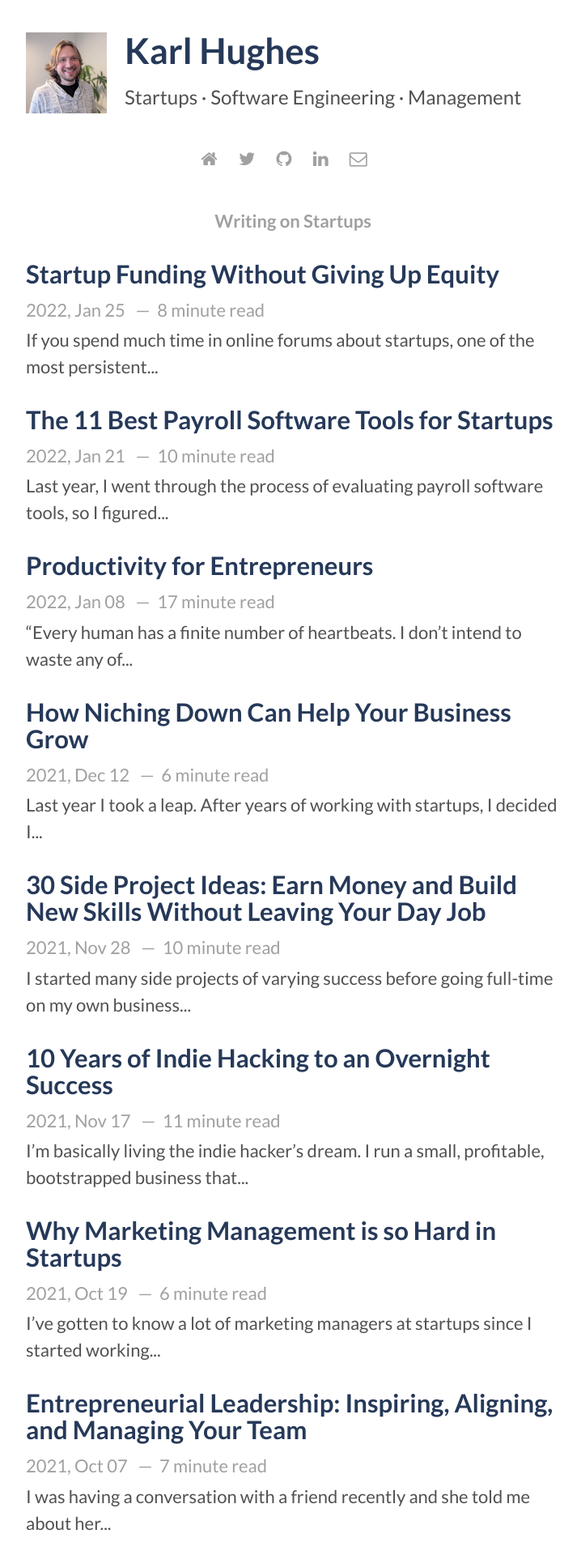
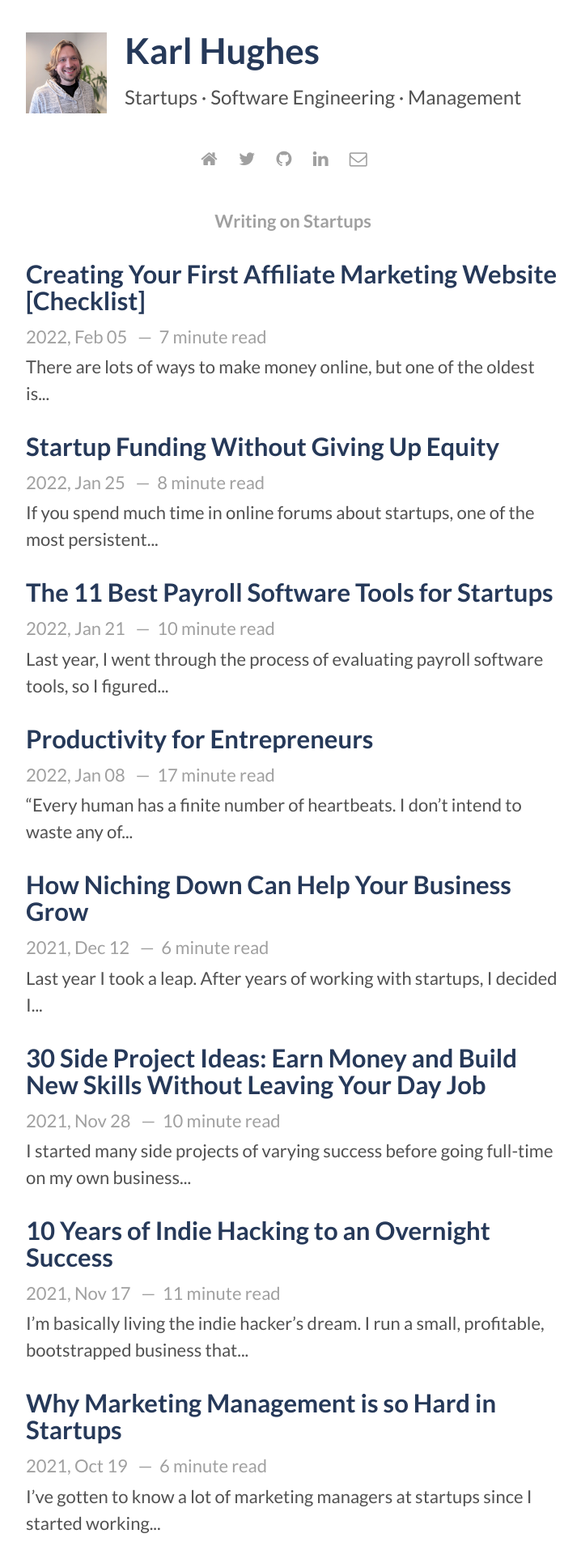
Before and after one commit to karllhughes/personal-blog-5, a Jekyll site: the page built from startups.html, in a window 1280 px wide. Shown: the top 1920 px of the page at 81% size, without its empty margins (278-996 px from the left). Built offline with Jekyll 4.4.1, drawn with Linux system fonts in a browser that asks for light colours; some of the changed lines change nothing that is shown.

Commit message:
Adding affiliate checklist post

```diff
--- /dev/null
+++ b/_posts/2022-02-05-affiliate-marketing-website.md
@@ -0,0 +1,125 @@
+---
+layout: post
+title: "Creating Your First Affiliate Marketing Website [Checklist]"
+img: /assets/img/affiliate-marketing.png
+date: 2022-02-05
+categories:
+  - Startups
+---
+There are lots of ways to make money online, but one of the oldest is affiliate marketing. In this model, you create a website that attracts visitors, then directs traffic to affiliates who pay you a percentage of each sale you help them make.
+
+It sounds simple, but because there are so many websites competing for traffic and the barrier to entry is now so low that affiliate marketing can be very challenging. For many, it takes years to start making significant money, so if you have illusions of making a quick buck, go ahead and let them go now.
+
+That said, if you want to get into affiliate marketing, the best way to do it is to [just start](https://www.reddit.com/r/juststart/) (there’s even a great [Reddit community devoted to this philosophy](https://www.reddit.com/r/juststart/)), and the best way to start is to build your own affiliate marketing website.
+
+I’ve started and run dozens of content sites in the past decade, and many of them have used the affiliate model, so I thought I’d share my affiliate marketing website setup checklist.
+
+In this checklist, you’ll find a chronologically-ordered summary of all the major tasks you need to do to set up your new site. While I won’t go into detail on each step, I have linked off to more comprehensive resources in a few places.
+
+## 1. The Basics
+
+- [ ]  **Buy a domain** - I typically go short and “brandable” instead of long and descriptive, but there’s an [open debate between these two strategies](https://webmasters.stackexchange.com/questions/21187/short-brandable-domain-vs-long-keyword-domain).
+- [ ]  **Choose a Content Management System (CMS)** - I like [Jekyll](https://jekyllrb.com/) and [Forestry](https://forestry.io/), but [WordPress](https://wordpress.org/) is still probably the most popular option.
+- [ ]  **Choose website hosting** - If you have a static site, you can host for free on [GitHub pages](https://pages.github.com/), otherwise, there are plenty of cheap shared hosting options for getting started.
+- [ ]  **Set up a Branded Email Address** - Don’t use a generic Gmail address and make sure you set up all your DNS records properly!
+- [ ]  **Set up [Ahrefs](https://ahrefs.com/)** - I know, it’s expensive, but [Ahrefs](https://ahrefs.com/) or [Semrush](https://www.semrush.com/) is essential to help you find good topics.
+- [ ]  **Set up Google Analytics and Search Console** - Both are free and offer you a ton of useful insight once you start creating content and generating traffic.
+- [ ]  **Choose a Theme or Design** - Keep it simple to start. You don’t need fancy features like tags, categories, similar articles, comments, or social share buttons on day 1. Just make sure your theme:
+    - Loads quickly
+    - Has an RSS feed
+    - Includes a robots.txt and sitemap.xml
+    - Has social and search engine meta tags
+
+## 2. Creating Content
+
+- [ ]  **Do keyword research** - Look for 100+ terms in your niche with high volume (1000+ global searches) and low difficulty (<10 in Ahrefs). If you can’t find that many terms, you either need to redefine your niche or find a better way to generate keyword ideas.
+- [ ]  **Plan monthly content themes or clusters** - Publishing related pieces in succession will help you rank faster, but be realistic about your output. If you can’t do 4 pieces per month, you’re not ready to run an affiliate site, so I’d recommend planning on at least 6 per month. For example, you could do:
+    - 4 SEO-driven pieces (1000-2000 words)
+    - 1 Deep, experience-driven guide (2000+ words)
+    - 1 Easy backlink attractor (interviews, features, and listicles all work well)
+- [ ]  **Write briefs and outlines for each piece** - Unless you’re going to write all the content yourself (which is possible, but very time-consuming) spend a few minutes creating briefs for writers.
+- [ ]  **Create a publishing calendar** - I like [Airtable as a publishing calendar](https://draft.dev/learn/airtable-publishing-calendar), but use whatever tool you feel most comfortable in. A spreadsheet will work to start, but it’s harder when you need to filter content or involve a team.
+- [ ]  **Establish a writing and editing process** - If budget is no issue, hire a content manager/editor to manage your publishing calendar and writers. If that’s not realistic, you can do this yourself, but you still need a repeatable process so you can involve others once you grow.
+- [ ]  **Create a promotional checklist** - Every niche has different channels that work. Here’s the [checklist I use for technical content.](https://draft.dev/learn/promotion)
+
+## 3. Promotion
+
+### Set up Social Media
+
+- [ ]  **Set up a Twitter account** - Twitter is still great for distributing content, although they favor accounts that publish directly on Twitter.
+    - Add links from your site
+    - Set up your Twitter profile and bio
+    - Automatically schedule new posts as Tweets
+    - Create a queue to re-promote old posts every few weeks
+    - Follow relevant accounts, unfollow those who don’t follow back, and repeat weekly
+- [ ]  **Establish a Reddit presence** - Only works in some niches, but it can be a huge traffic driver.
+    - Find and interact in relevant niche subreddits
+    - Share links or summaries of your content occasionally (where allowed)
+- [ ]  **Syndicate to Medium** - You can cross-post your content to Medium with a canonical link to the original piece. Just:
+    - Set up a publication
+    - Use [CrossPost App](https://crossxpost.app/) to syndicate new posts
+
+### Build an Email Newsletter
+
+- [ ]  **Set up an email signup form** - CTA can just be an offer for new content weekly.
+- [ ]  **Create an automatic welcome email** - This should share your top 5-10 pieces of content with new subscribers.
+- [ ]  **Send a weekly summary of new content** - Or set up automated emails to alert subscribers when new pieces are published.
+- [ ]  **Create a [lead magnet](https://keap.com/marketing/lead-magnet) to attract more subscribers** - This usually increases signups by 2-3x more than a newsletter alone.
+
+### Direct Outreach
+
+- [ ]  **Start building backlinks** - here are the [quick wins for backlinking](https://twitter.com/KarlLHughes/status/1483967661620928514):
+    - Promote content on social media and newsletters (see above)
+    - Build internal backlinks
+    - Create some content specifically designed to attract backlinks (listicles, quotes, mentions, etc.)
+    - [HARO](https://www.helpareporter.com/) outreach (or use a service like [JollySEO](https://jollyseo.co/))
+    - Pitch guest posts
+    - Podcast appearances
+- [ ]  **Build relationships with niche newsletters** - They can be great at multiplying your reach when you have a truly epic update or piece of content for them.
+    - Create a list of newsletters in your niche
+    - Subscribe to each, reply sometimes to let them know you’re reading
+    - Pitch 1 article per week to each in a rotation
+- [ ]  **Reach out to websites and people mentioned in your content** - Let them know you mentioned them and tag them on social. Some will link to you or share.
+
+## 4. Monetization
+
+- [ ]  **Apply for [Amazon Affiliate program](https://affiliate-program.amazon.com/)** - Low rates, but easy to get in and lots of products to choose from.
+- [ ]  **Join [ShareASale](https://www.shareasale.com/info/) and [CJ](https://www.cj.com/)** - More software and niche services with better rates, but takes more time to maintain and find programs.
+- [ ]  **Supplement with [Google Adsense](https://www.google.com/adsense/start/) or [Mediavine](https://www.mediavine.com/)** - Display ads can add more revenue, especially on posts that don’t have a direct affiliate tie-in.
+- [ ]  **Create a course or book** - This can be a 10x revenue multiplier. Selling your own book or course gives you much more margin, but takes more work.
+- [ ]  **Form direct relationships with niche affiliates or partners** - Once you’re big enough (usually 500k+ monthly pageviews), you can sign direct contracts with affiliates to get higher rates and better treatment.
+
+## 5. Tracking Results
+
+- [ ]  **Track costs and revenue monthly** - Keep good records for taxes and so that you know if you’re really making a profit!
+- [ ]  **Track site performance monthly** - The most important metrics besides revenue are:
+    - Pageviews
+    - Affiliate clicks (by program/page)
+    - Email signups
+- [ ]  **Plan quarterly content audits and updates** - Most good posts should be refreshed annually, but you should always keep an eye out for performance slippage.
+
+## 6. Hiring and Delegating
+
+Eventually, if your site is successful, you’ll need others to help you scale it. Here are the roles you typically see involved in an affiliate marketing website:
+
+- [ ]  **Writers** - This is the first role you should delegate. Even if you like writing some content, you’ll need more writers to scale up.
+- [ ]  **Content Promotion** - Usually a part-time role as much of this can be scheduled out into the future. They will:
+    - Manage social accounts
+    - Manage the email newsletter
+- [ ]  **Content Manager/Editor** - You’ll probably start by doing this yourself, but it can become very time-consuming as your writing team grows. They will:
+    - Manage publishing calendar
+    - Create briefs and outlines for writers
+    - Line up subjects for interview articles
+    - Assign content to writers
+    - Edit and schedule content
+- [ ]  **Content Strategy** - Likely the last role you’ll be able to hire for. High-level work like:
+    - Keyword research
+    - Deciding who to interview
+    - Setting monthly content themes
+    - Managing partnerships
+
+## Conclusion
+
+I hope this checklist gives you a strong start when you set up your next affiliate marketing site. After publishing online for 10+ years, there are a lot of little resources like these that I’ve taken for granted, but I’m starting to collect more of them in [my content marketing course here](https://thisisgoodmarketing.com/).
+
+If there’s anything you’d like to see added to this list, you can [find me on Twitter](https://twitter.com/KarlLHughes)!
--- a/assets/css/main.scss
+++ b/assets/css/main.scss
@@ -72,6 +72,18 @@ pre {
   padding: 20px;
   border: 0;
   overflow: scroll;
+}
+
+ul.task-list {
+  list-style: none;
+  margin-left: 0px;
+  padding-left: 20px;
+  li {
+    margin-left: 0;
+    input{
+      margin-right: 10px;
+    }
+  }
 }
 
 .wrapper {
```
Also changed, not shown: assets/img/affiliate-marketing.png (added).
